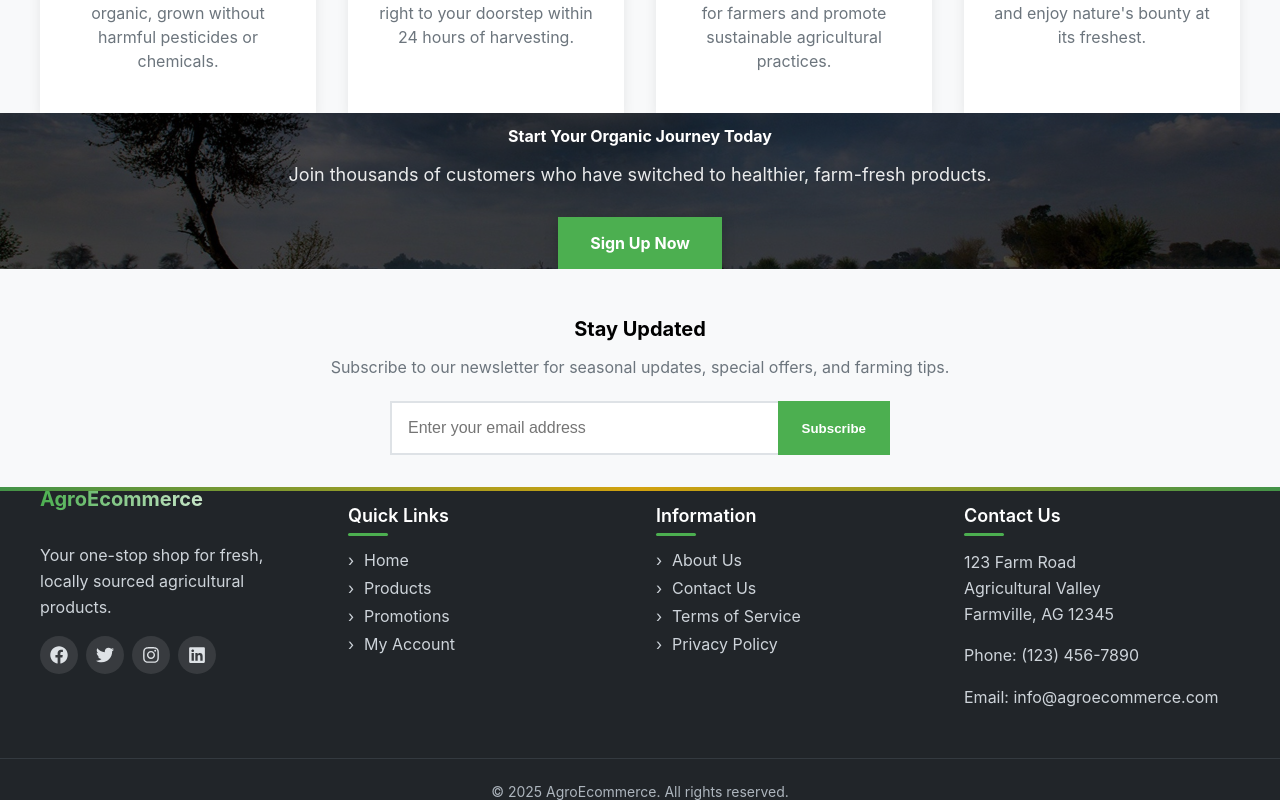
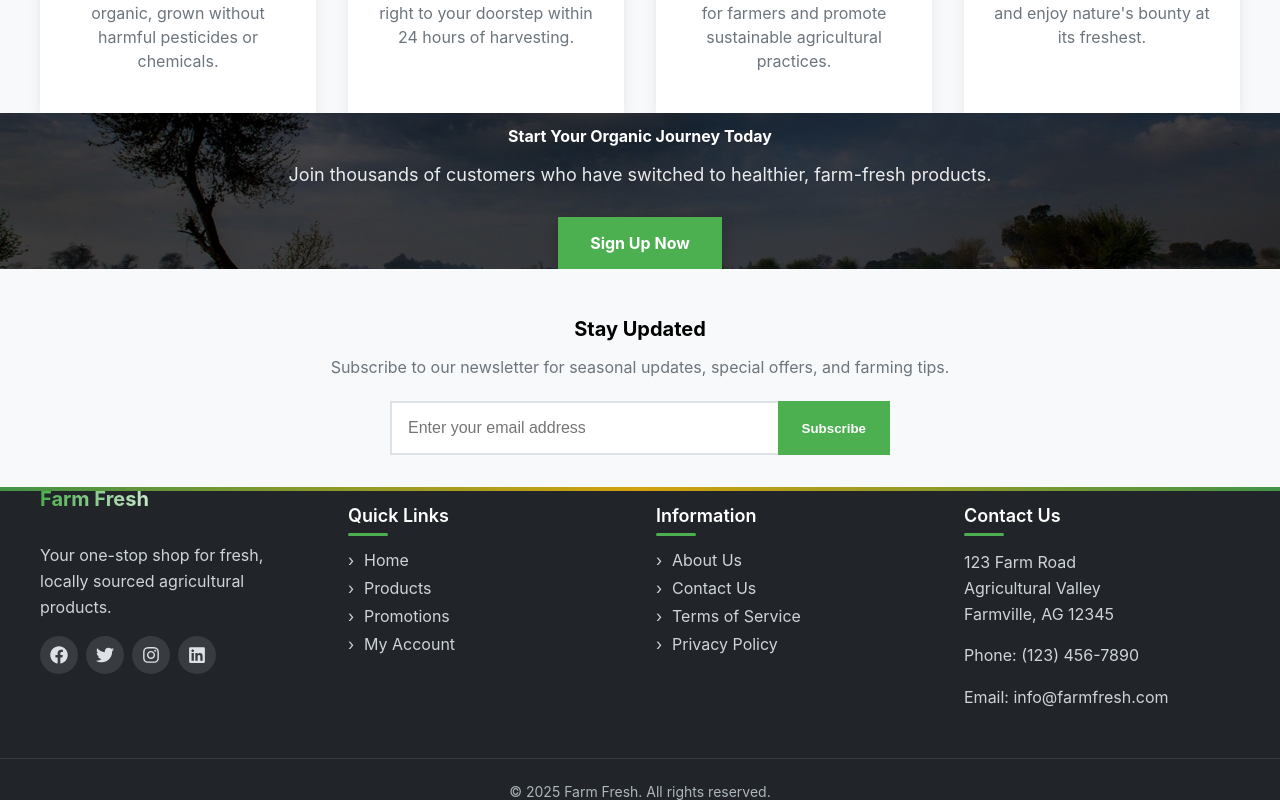
Before and after one commit to EdetDavid/agro-ecommerce-system, a React (Create React App) app: page / in a window 1280 px wide. Shown: the part 1875-2675 px from the top of the page. Built offline with nearby package versions, Linux system fonts and the light colour scheme; no server answers.

Commit message:
Update Footer.jsx

```diff
--- a/src/components/Footer.jsx
+++ b/src/components/Footer.jsx
@@ -11,7 +11,7 @@ const Footer = () => {
         <footer className="footer">
             <div className="footer-container">
                 <div className="footer-section">
-                    <Link to="/" className="footer-logo">AgroEcommerce</Link>
+                    <Link to="/" className="footer-logo">Farm Fresh</Link>
                     <p>Your one-stop shop for fresh, locally sourced agricultural products.</p>
                     <div className="footer-social">
                         <a href="https://facebook.com" target="_blank" rel="noopener noreferrer"><FaFacebook /></a>
@@ -45,12 +45,12 @@ const Footer = () => {
                     <h3>Contact Us</h3>
                     <p>123 Farm Road<br />Agricultural Valley<br />Farmville, AG 12345</p>
                     <p>Phone: (123) 456-7890</p>
-                    <p>Email: info@agroecommerce.com</p>
+                    <p>Email: info@farmfresh.com</p>
                 </div>
             </div>
 
             <div className="footer-bottom">
-                <p>&copy; {currentYear} AgroEcommerce. All rights reserved.</p>
+                <p>&copy; {currentYear} Farm Fresh. All rights reserved.</p>
             </div>
         </footer>
     );
```
